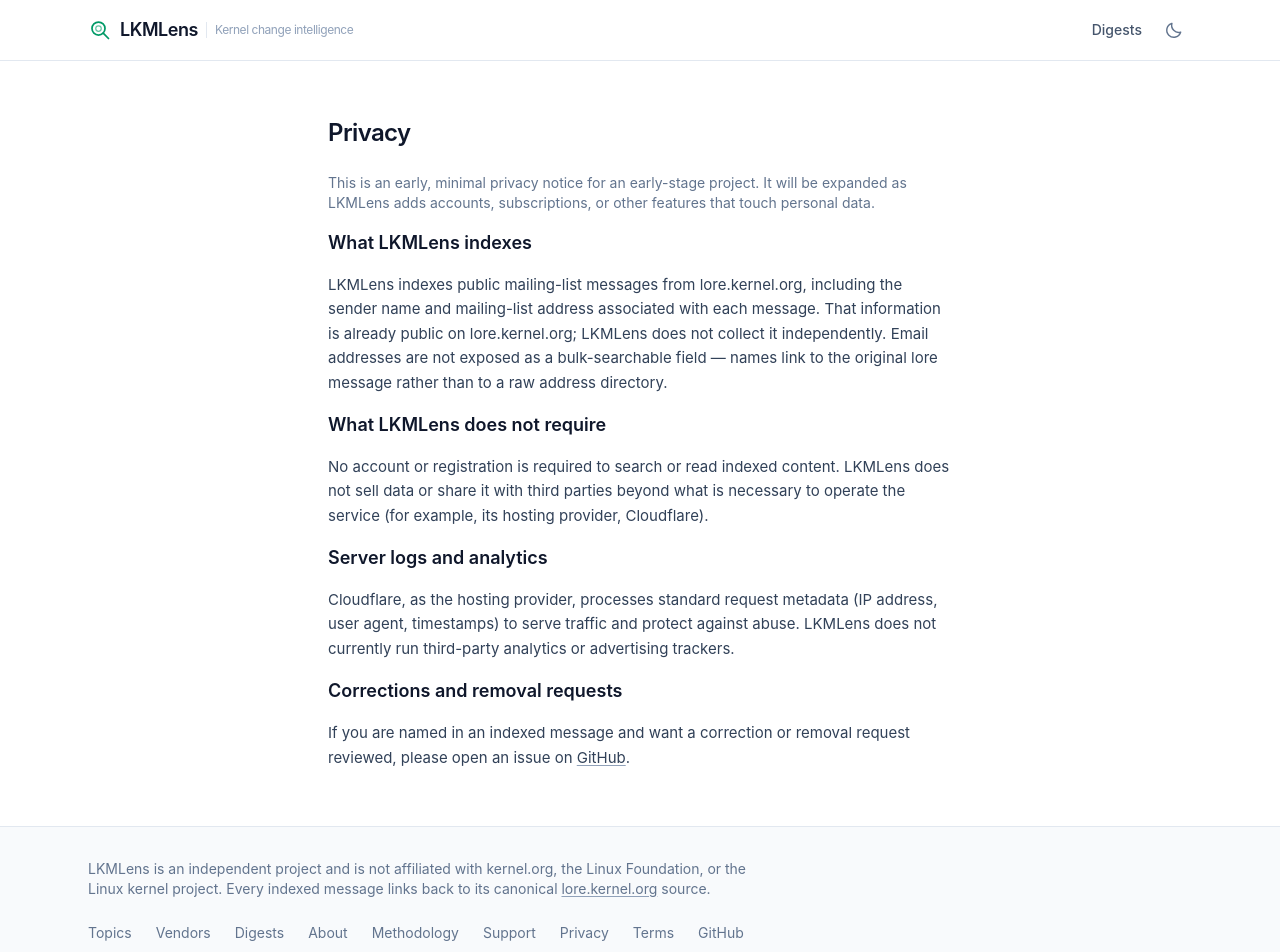
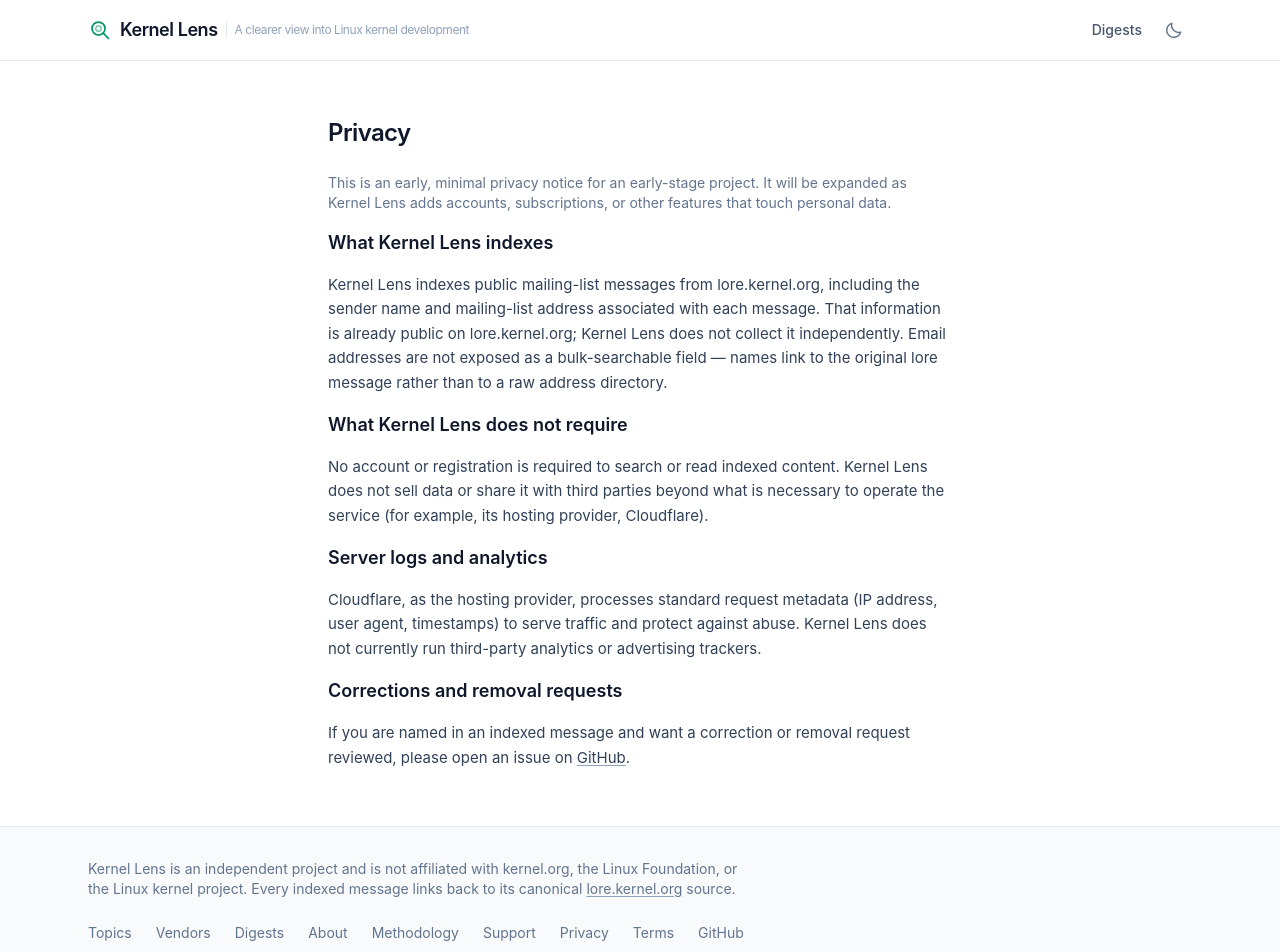
Before and after one commit to ziwon/lkmlens, a React (Vite) app in the folder apps/web/: page /privacy in a window 1280 px wide. Shown: the top 952 px of the page. Built offline with nearby package versions, Linux system fonts and the light colour scheme; no server answers.

Commit message:
feat: update public branding to Kernel Lens

```diff
--- a/apps/web/src/components/AiQuotaToast.tsx
+++ b/apps/web/src/components/AiQuotaToast.tsx
@@ -40,7 +40,7 @@ export function AiQuotaToast() {
               {status.requestCount}/{status.dailyRequestLimit} Gemini summary requests used today.
               {exhausted
                 ? ` New summaries resume after ${new Date(status.resetAt).toLocaleString()}.`
-                : ` ${status.remainingRequests} requests remain in LKMLens's daily free-tier budget.`}
+                : ` ${status.remainingRequests} requests remain in Kernel Lens's daily free-tier budget.`}
             </p>
           </div>
           <button
--- a/apps/web/src/components/Footer.tsx
+++ b/apps/web/src/components/Footer.tsx
@@ -5,7 +5,7 @@ export function Footer() {
     <footer className="border-t border-slate-200 dark:border-slate-800">
       <div className="mx-auto max-w-6xl px-4 py-8 text-sm text-slate-500 sm:px-6 dark:text-slate-400">
         <p className="max-w-2xl">
-          LKMLens is an independent project and is not affiliated with
+          Kernel Lens is an independent project and is not affiliated with
           kernel.org, the Linux Foundation, or the Linux kernel project.
           Every indexed message links back to its canonical{" "}
           <a
--- a/apps/web/src/components/Nav.tsx
+++ b/apps/web/src/components/Nav.tsx
@@ -11,8 +11,8 @@ export function Nav() {
           className="focus-ring flex items-center gap-2 rounded-md text-lg font-semibold tracking-tight"
         >
           <Logo className="size-6 text-emerald-600 dark:text-emerald-400" />
-          LKMLens
-          <span className="hidden border-l border-slate-200 pl-2 text-xs font-normal text-slate-400 lg:inline dark:border-slate-800">Kernel change intelligence</span>
+          Kernel Lens
+          <span className="hidden border-l border-slate-200 pl-2 text-xs font-normal text-slate-400 lg:inline dark:border-slate-800">A clearer view into Linux kernel development</span>
         </Link>
 
         <nav aria-label="Primary" className="flex items-center gap-0.5 text-sm">
--- a/apps/web/src/pages/About.tsx
+++ b/apps/web/src/pages/About.tsx
@@ -3,9 +3,9 @@ import { Prose } from "../components/Prose.tsx";
 
 export default function About() {
   return (
-    <Prose title="About LKMLens">
+    <Prose title="About Kernel Lens">
       <p>
-        LKMLens is an open-source kernel ecosystem observatory for teams that
+        Kernel Lens is an open-source kernel ecosystem observatory for teams that
         build hardware products. It collects selected public conversations from{" "}
         <a
           className="underline decoration-slate-400 underline-offset-2"
@@ -20,15 +20,15 @@ export default function About() {
       </p>
 
       <p>
-        LKMLens is not intended to replace lore.kernel.org. Lore remains the
-        canonical source and archive. LKMLens adds a discovery and
+        Kernel Lens is not intended to replace lore.kernel.org. Lore remains the
+        canonical source and archive. Kernel Lens adds a discovery and
         interpretation layer on top of it. The primary question is not simply
         “what was posted?” but “what does this change mean for my hardware,
         BSP, release plan, and integration work?”
       </p>
 
       <p className="rounded-lg border border-slate-200 bg-slate-50 p-4 text-sm dark:border-slate-800 dark:bg-slate-900">
-        LKMLens is an independent project and is not affiliated with
+        Kernel Lens is an independent project and is not affiliated with
         kernel.org, the Linux Foundation, or the Linux kernel project.
       </p>
 
@@ -46,7 +46,7 @@ export default function About() {
         Status
       </h2>
       <p>
-        LKMLens is in early development. Topic and vendor lenses, deterministic
+        Kernel Lens is in early development. Topic and vendor lenses, deterministic
         product-impact mapping, patch-revision navigation, explicit review
         evidence, integration-path records, search, and bounded evidence-linked
         summaries are implemented. See{" "}
--- a/apps/web/src/pages/Home.tsx
+++ b/apps/web/src/pages/Home.tsx
@@ -15,7 +15,7 @@ export default function Home() {
 
   return (
     <div>
-      <h1 className="sr-only">LKMLens kernel change intelligence</h1>
+      <h1 className="sr-only">Kernel Lens — A clearer view into Linux kernel development</h1>
       <section className="border-b border-slate-200 bg-white dark:border-slate-800 dark:bg-slate-950">
         <div className="mx-auto grid max-w-6xl gap-6 px-4 py-12 sm:px-6 lg:grid-cols-[0.65fr_1.35fr] lg:items-center">
           <div>
--- a/apps/web/src/pages/Methodology.tsx
+++ b/apps/web/src/pages/Methodology.tsx
@@ -7,9 +7,9 @@ export default function Methodology() {
         Where the data comes from
       </h2>
       <p>
-        LKMLens indexes selected messages from lore.kernel.org, the public
+        Kernel Lens indexes selected messages from lore.kernel.org, the public
         archive of Linux kernel mailing lists. Every indexed message, thread,
-        summary, and claim links back to its source message on lore. LKMLens
+        summary, and claim links back to its source message on lore. Kernel Lens
         never presents itself as the canonical archive — lore.kernel.org is.
       </p>
 
@@ -57,7 +57,7 @@ export default function Methodology() {
         How integration status is determined
       </h2>
       <p>
-        LKMLens records a sequence of observable milestones: LKML submission,
+        Kernel Lens records a sequence of observable milestones: LKML submission,
         explicit <code>Reviewed-by</code> or <code>Acked-by</code> trailers,
         presence in a public maintainer tree, a mainline commit, the first Linux
         release containing that commit, stable backports, and Android common
--- a/apps/web/src/pages/Privacy.tsx
+++ b/apps/web/src/pages/Privacy.tsx
@@ -5,28 +5,28 @@ export default function Privacy() {
     <Prose title="Privacy">
       <p className="text-sm text-slate-500 dark:text-slate-400">
         This is an early, minimal privacy notice for an early-stage project.
-        It will be expanded as LKMLens adds accounts, subscriptions, or other
+        It will be expanded as Kernel Lens adds accounts, subscriptions, or other
         features that touch personal data.
       </p>
 
       <h2 className="text-lg font-semibold text-slate-900 dark:text-white">
-        What LKMLens indexes
+        What Kernel Lens indexes
       </h2>
       <p>
-        LKMLens indexes public mailing-list messages from lore.kernel.org,
+        Kernel Lens indexes public mailing-list messages from lore.kernel.org,
         including the sender name and mailing-list address associated with
         each message. That information is already public on lore.kernel.org;
-        LKMLens does not collect it independently. Email addresses are not
+        Kernel Lens does not collect it independently. Email addresses are not
         exposed as a bulk-searchable field — names link to the original lore
         message rather than to a raw address directory.
       </p>
 
       <h2 className="text-lg font-semibold text-slate-900 dark:text-white">
-        What LKMLens does not require
+        What Kernel Lens does not require
       </h2>
       <p>
         No account or registration is required to search or read indexed
-        content. LKMLens does not sell data or share it with third parties
+        content. Kernel Lens does not sell data or share it with third parties
         beyond what is necessary to operate the service (for example, its
         hosting provider, Cloudflare).
       </p>
@@ -37,7 +37,7 @@ export default function Privacy() {
       <p>
         Cloudflare, as the hosting provider, processes standard request
         metadata (IP address, user agent, timestamps) to serve traffic and
-        protect against abuse. LKMLens does not currently run third-party
+        protect against abuse. Kernel Lens does not currently run third-party
         analytics or advertising trackers.
       </p>
 
--- a/apps/web/src/pages/Search.tsx
+++ b/apps/web/src/pages/Search.tsx
@@ -24,7 +24,7 @@ export default function Search() {
         {results.status === "success" && results.data.length === 0 && (
           <div className="rounded-lg border border-dashed border-slate-300 p-6 text-sm text-slate-500 dark:border-slate-700 dark:text-slate-400">
             No results for <span className="font-medium">"{q}"</span>. Indexing hasn't started
-            yet — LKMLens is in early development and doesn't have any messages indexed.
+            yet — Kernel Lens is in early development and doesn't have any messages indexed.
           </div>
         )}
         {results.status === "success" && results.data.length > 0 && (
--- a/apps/web/src/pages/Support.tsx
+++ b/apps/web/src/pages/Support.tsx
@@ -8,9 +8,9 @@ const tiers = [
 
 export default function Support() {
   return (
-    <Prose title="Support LKMLens">
+    <Prose title="Support Kernel Lens">
       <p>
-        LKMLens is a free and open-source service. Sponsorships help cover
+        Kernel Lens is a free and open-source service. Sponsorships help cover
         indexing, AI inference, storage, email delivery, and future domain
         costs. Sponsorship never influences indexing, ranking, or editorial
         treatment, and tier benefits never gate core search, thread reading,
--- a/apps/web/src/pages/Terms.tsx
+++ b/apps/web/src/pages/Terms.tsx
@@ -9,12 +9,12 @@ export default function Terms() {
       </p>
 
       <h2 className="text-lg font-semibold text-slate-900 dark:text-white">
-        What LKMLens is
+        What Kernel Lens is
       </h2>
       <p>
-        LKMLens is a free, best-effort search and discovery layer over public
+        Kernel Lens is a free, best-effort search and discovery layer over public
         Linux kernel mailing-list discussions archived at lore.kernel.org.
-        LKMLens is an independent project and is not affiliated with
+        Kernel Lens is an independent project and is not affiliated with
         kernel.org, the Linux Foundation, or the Linux kernel project.
       </p>
 
@@ -22,9 +22,9 @@ export default function Terms() {
         No warranty
       </h2>
       <p>
-        LKMLens is provided "as is," without warranty of any kind. Thread
+        Kernel Lens is provided "as is," without warranty of any kind. Thread
         reconstruction, topic classification, and (when enabled) AI-generated
-        summaries can be incomplete or incorrect. Nothing on LKMLens is a
+        summaries can be incomplete or incorrect. Nothing on Kernel Lens is a
         statement about whether a patch will be merged, is technically
         correct, or has maintainer approval unless explicit evidence is
         cited. Always verify against the canonical lore.kernel.org source.
@@ -36,7 +36,7 @@ export default function Terms() {
       <p>
         The public API and search interface are provided for interactive use
         and reasonable automated access. Please don't attempt to scrape bulk
-        email addresses, circumvent rate limits, or use LKMLens in a way that
+        email addresses, circumvent rate limits, or use Kernel Lens in a way that
         degrades service for other users or for lore.kernel.org itself.
       </p>
 
@@ -44,7 +44,7 @@ export default function Terms() {
         Changes
       </h2>
       <p>
-        These terms may change as LKMLens adds features such as accounts,
+        These terms may change as Kernel Lens adds features such as accounts,
         saved searches, or a public API. Material changes will be reflected
         on this page.
       </p>
--- a/apps/web/src/pages/Thread.tsx
+++ b/apps/web/src/pages/Thread.tsx
@@ -103,7 +103,7 @@ export default function Thread() {
         </div>
         <LifecycleRail lifecycle={lifecycle} reviewSignals={reviewSignals} submittedAt={thread.firstPostedAt} />
         <p className="mt-3 text-xs leading-5 text-slate-500 dark:text-slate-500">
-          “Not observed” means LKMLens has not found public mainline or stable evidence. It does not imply rejection or absence from a private BSP.
+          “Not observed” means Kernel Lens has not found public mainline or stable evidence. It does not imply rejection or absence from a private BSP.
           {lifecycle?.checkedAt && ` Last checked ${lifecycle.checkedAt}.`}
         </p>
       </section>
```
Also changed, not shown: 1 other file (tests, documents, lock files or other folders).
